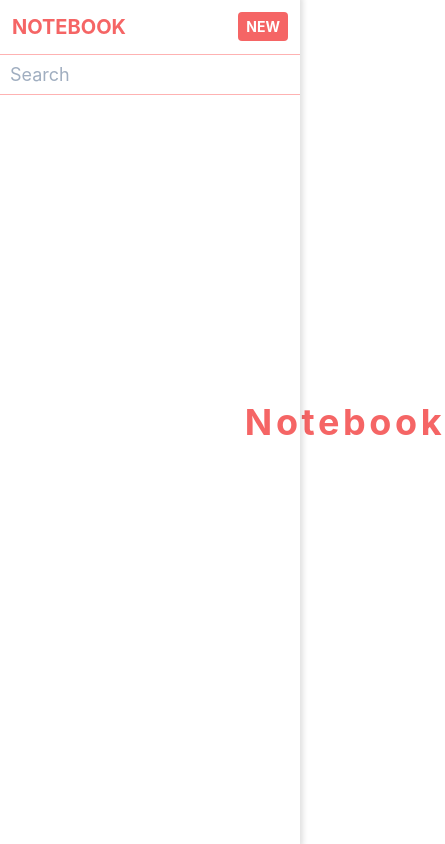
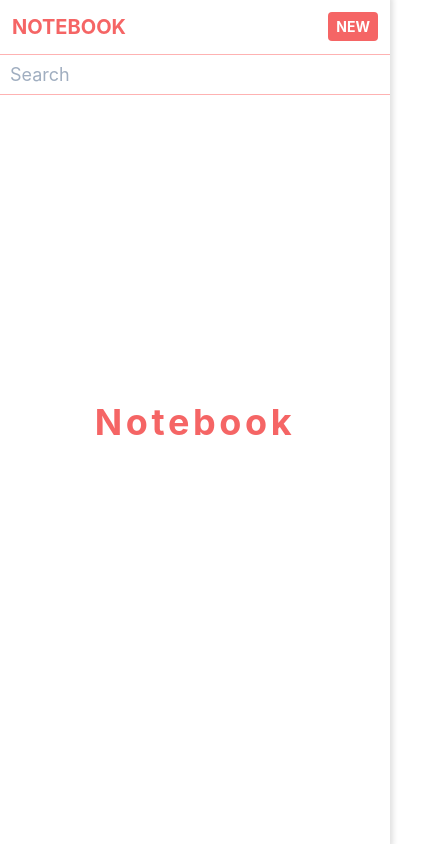
Before and after one commit to thefallenmerc/notebook, a React (Create React App) app: page / in a window 390 px wide. Shown: the whole page, 445 px wide, since content can reach past the window. Built offline with nearby package versions, Linux system fonts and the light colour scheme.

Commit message:
no mobile support

```diff
--- a/src/App.scss
+++ b/src/App.scss
@@ -21,3 +21,33 @@
 .mainContainer {
   padding-left: 300px;
 }
+
+@media only screen and (max-width: 480px) {
+  .sideBar {
+    width: 100%;
+  }
+  .mainContainer {
+    padding-left: 0;
+  }
+}
+
+/* width */
+::-webkit-scrollbar {
+  width: 5px;
+}
+
+/* Track */
+::-webkit-scrollbar-track {
+  background: #f1f1f1;
+}
+
+/* Handle */
+::-webkit-scrollbar-thumb {
+  background: #f5656544;
+  transition: all 0.4s;
+}
+
+/* Handle on hover */
+::-webkit-scrollbar-thumb:hover {
+  background: #f56565;
+}
```
